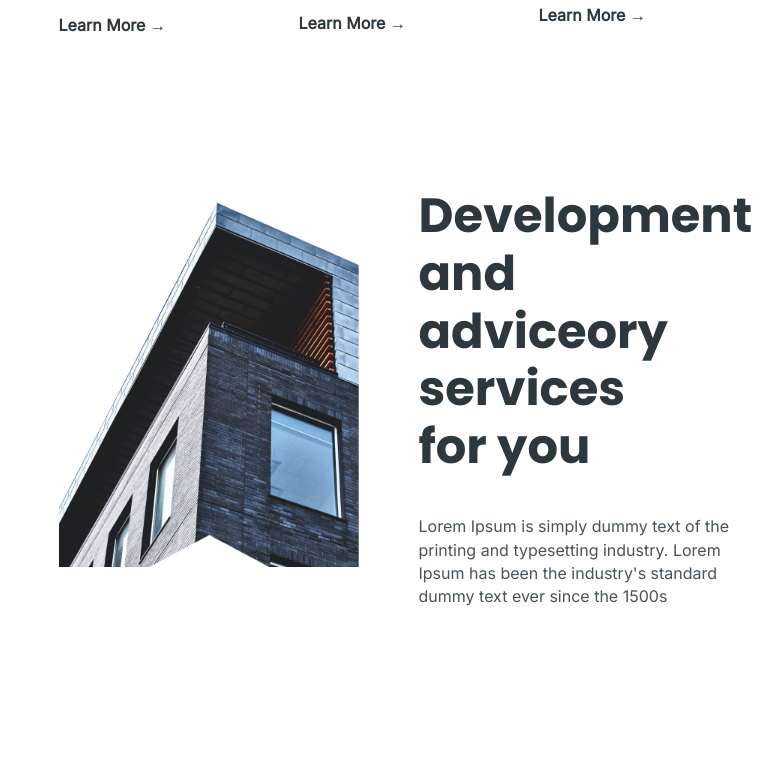
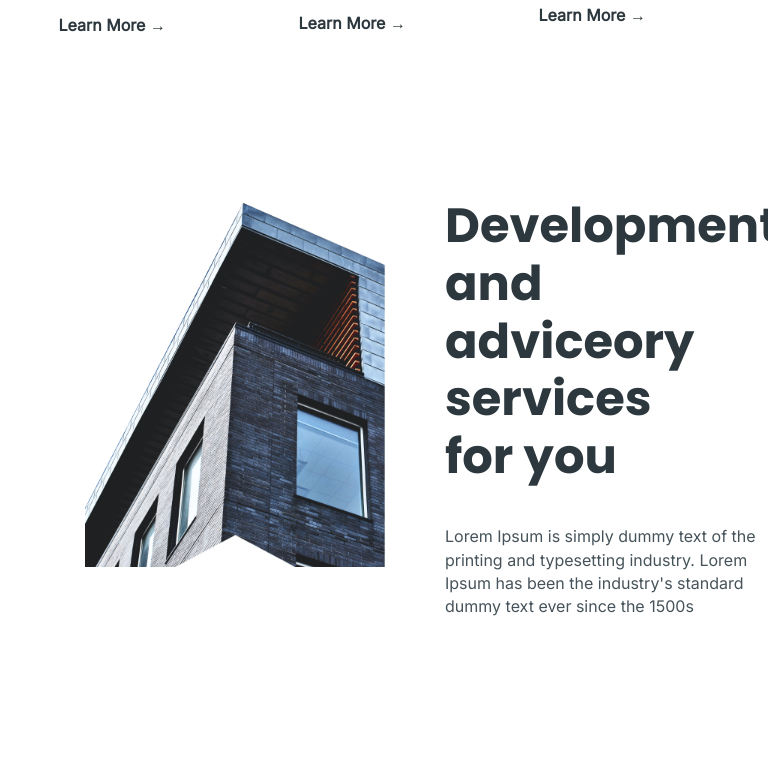
Before and after one commit to RoomyPatel/OFSP_CE, a website: page index.html in a window 768 px wide. Shown: the part 1465-2236 px from the top of the page. Drawn offline with Linux system fonts and the light colour scheme.

Commit message:
master - changes are added

```diff
--- a/SCSS/main.scss
+++ b/SCSS/main.scss
@@ -178,16 +178,26 @@
     .services{
         padding-bottom: 150px;
         padding-left: 45px;
+        .flex_services{
+            flex-direction: row;
+            .building{
+               margin-left: 95px;
+            }
+           .details_services{
+               margin-left: 150px;
+               margin-right: 150px;
                .text_services{
                    @include header;
                    @include header_font;
-            margin-top: 100px;
+                   margin-top: 110px;
                    margin-bottom: 40px;
                 }
                 .para_services{
                    @include paraprops;
                    font-weight: 400;
                    color: $para_color;
+                }
+            }
         }
     }
     // Services Section End
@@ -540,9 +550,27 @@
 
     // Services Section Start
     .services{
+        .flex_services{
             .building{
                @include size(300px , 400px);
                margin-top: 80px;
+               margin-left: 40px;
+            }
+            .details_services{
+                margin-left: 60px;
+                margin-right: 80px;
+                .text_services{
+                    @include header;
+                    @include header_font;
+                    margin-top: 110px;
+                    margin-bottom: 40px;
+                }
+                .para_services{
+                    @include paraprops;
+                    font-weight: 400;
+                    color: $para_color;
+                }
+            }
         }
     }
     // Services Section End
@@ -815,24 +843,33 @@
     .services{
         text-align: center;
         padding-left: 0px;
+        .flex_services{
+            flex-direction: column;
             .building{
                @include size(200px , 300px);
+               margin-left: 0px;
             }
+            .details_services{
+                margin-left: 0px;
+                margin-right: 0px;
                .text_services{
                    @include header;
                    font-size: 34px;
                    line-height: 40.8px;
-            margin-top: 50.66px;
+                   margin-top: 20px;
                    margin-bottom: 40px;
                 }
                 .para_services{
                    @include paraprops;
                    font-weight: 400;
+                   margin-left: 5px;
+                   margin-right: 5px;
                    color: $para_color;
                 }
             }
+        }
+    }
     // Services Section End
-
 
     // Success Section Start
     .success{
@@ -856,7 +893,7 @@
         margin-bottom: -150px;
         margin-top: -1050px;
         .text_review{
-            margin-bottom: 0px;
+            margin-bottom: -30px;
         }
         .quatation{
             visibility: hidden;
--- a/index.html
+++ b/index.html
@@ -9,11 +9,14 @@
   <link rel="icon" href="Images/ofspce.ico">
   <!-- Bootstrap CSS -->
   <link rel="stylesheet" href="css/bootstrap.min.css">
+  <!-- Font Awesome -->
   <link rel="stylesheet" href="https://cdnjs.cloudflare.com/ajax/libs/font-awesome/5.15.4/css/all.min.css">
+  <!-- Google Fonts -->
   <link rel="preconnect" href="https://fonts.googleapis.com">
   <link rel="preconnect" href="https://fonts.gstatic.com" crossorigin>
   <link href="https://fonts.googleapis.com/css2?family=Inter&display=swap" rel="stylesheet">
   <link href="https://fonts.googleapis.com/css2?family=Inter&family=Poppins:wght@700&display=swap" rel="stylesheet">
+  <!-- Custom CSS -->
   <link rel="stylesheet" href="css/main.css">
 
 </head>
@@ -143,17 +146,14 @@
 
   <!-- Services Section Start -->
   <section class="services">
-    <div class="container">
-      <div class="row">
-        <div class="col-lg-6 col-md-6">
-          <img src="images/Building.png" alt="building_img" class="building">
+    <div class="d-flex justify-content-between flex_services">
+      <div class="order-2 order-md-1 order-lg-1"><img src="images/Building.png" alt="building_img" class="building">
       </div>
-        <div class="col-lg-6 col-md-6">
-          <h2 class="text_services">Development and adviceory services<br/>
+      <div class="order-1 order-md-2 order-lg-2 details_services">
+        <h2 class="text_services">Development and adviceory services<br />
           for you</h2>
         <p class="para_services">Lorem Ipsum is simply dummy text of the printing and typesetting industry. Lorem
           Ipsum has been the industry's standard dummy text ever since the 1500s</p>
-        </div>
       </div>
     </div>
   </section>
```
Also changed, not shown: CSS/main.css. Lines whose indentation alone changed are shown as unchanged.
